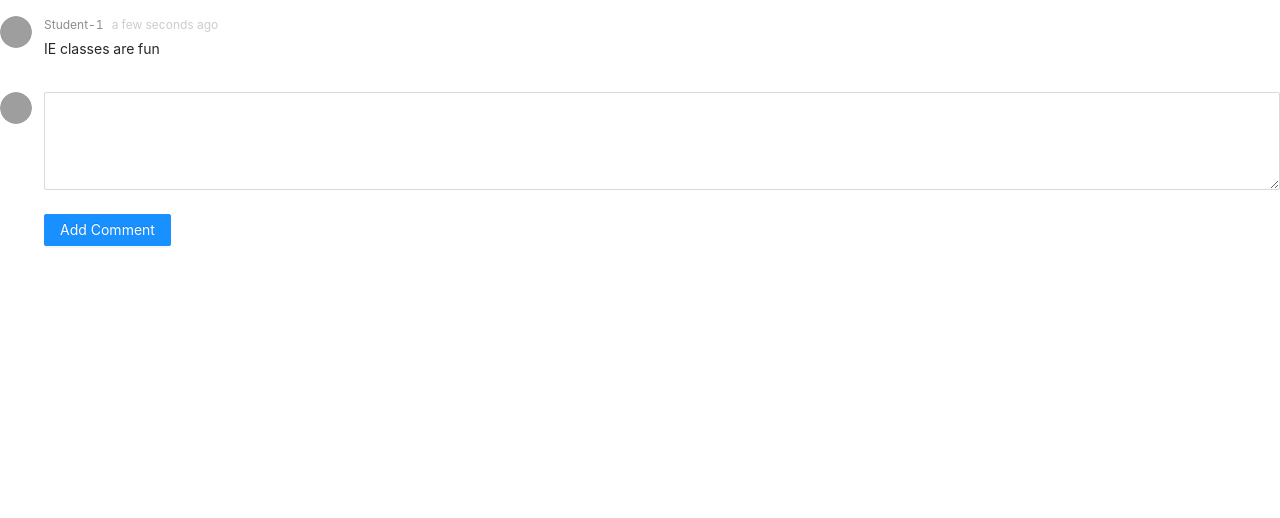
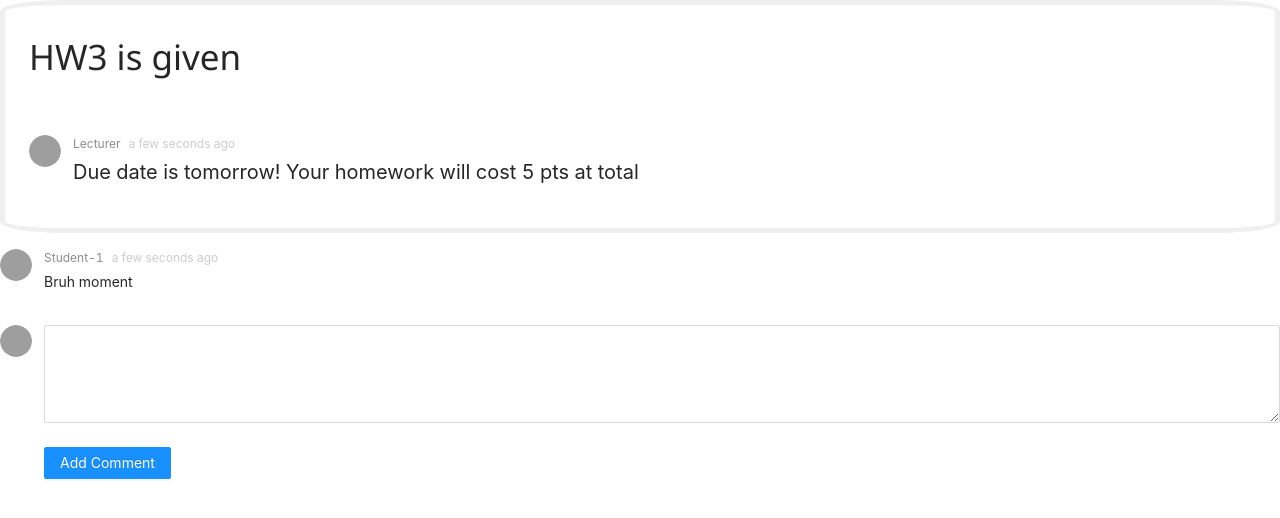
Before and after one commit to TeamURANUS/uranus-frontend, a React (Create React App) app: page / in a window 1280 px wide. Shown: the top 518 px of the page. Built offline with nearby package versions, Linux system fonts and the light colour scheme; grey boxes are pictures that could not be loaded.

Commit message:
add read post component

```diff
--- a/src/App.js
+++ b/src/App.js
@@ -1,10 +1,12 @@
 import ReadComment from "./components/comment/ReadComment";
 import WriteComment from "./components/comment/WriteComment";
+import ReadPost from "./components/post/ReadPost";
 
 function App() {
     return (
         <div>
-            <ReadComment name="Student-1" text="IE classes are fun"/>
+            <ReadPost title="HW3 is given" text="Due date is tomorrow! Your homework will cost 5 pts at total" author="Lecturer"/>
+            <ReadComment name="Student-1" text="Bruh moment"/>
             <WriteComment name="Student-2"/>
         </div>
     );
--- /dev/null
+++ b/src/components/post/ReadPost.css
@@ -0,0 +1,14 @@
+#read-post .ant-comment-inner .ant-comment-content .ant-comment-content-detail {
+    font-size: 20px;
+}
+
+#title-text {
+    font-size: 35px;
+    color: rgba(0, 0, 0, 0.85);
+    font-family: 'Segoe UI';
+}
+
+#post-card {
+    border: 5px solid #efefef;
+    border-radius: 5%;
+}
--- /dev/null
+++ b/src/components/post/ReadPost.jsx
@@ -0,0 +1,31 @@
+import {Comment, Avatar, Tooltip, Card} from 'antd';
+import moment from "moment";
+import 'antd/dist/antd.css';
+import './ReadPost.css'
+
+const randomAvatar = "https://joeschmoe.io/api/v1/" + Math.floor(Math.random() * 18).toString()
+
+const ReadPost = (props) => {
+    return (
+        <Card id="post-card">
+            <p id="title-text">{props.title}</p>
+            <Comment id="read-post"
+                     title={props.title}
+                     author={<a>{props.author}</a>}
+                     avatar={<Avatar src={randomAvatar} alt={props.name}/>}
+                     content={
+                         <p>
+                             {props.text}
+                         </p>
+                     }
+                     datetime={
+                         <Tooltip title={moment().format('YYYY-MM-DD HH:mm:ss')}>
+                             <span>{moment().fromNow()}</span>
+                         </Tooltip>
+                     }
+            />
+        </Card>
+    );
+}
+
+export default ReadPost;
```
